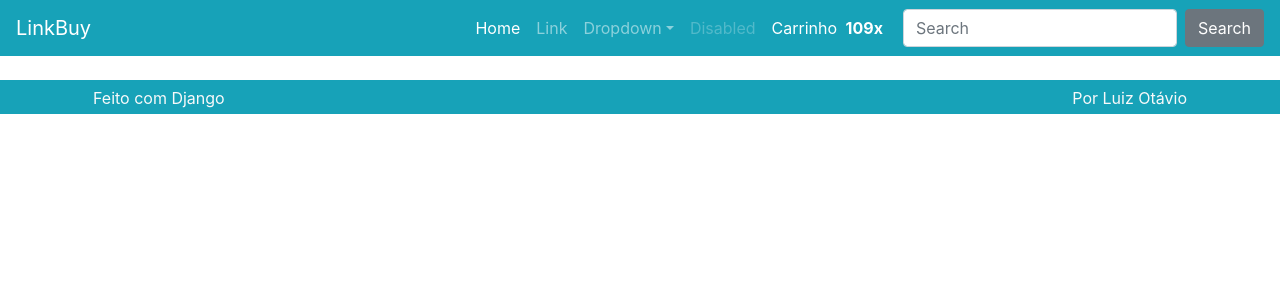
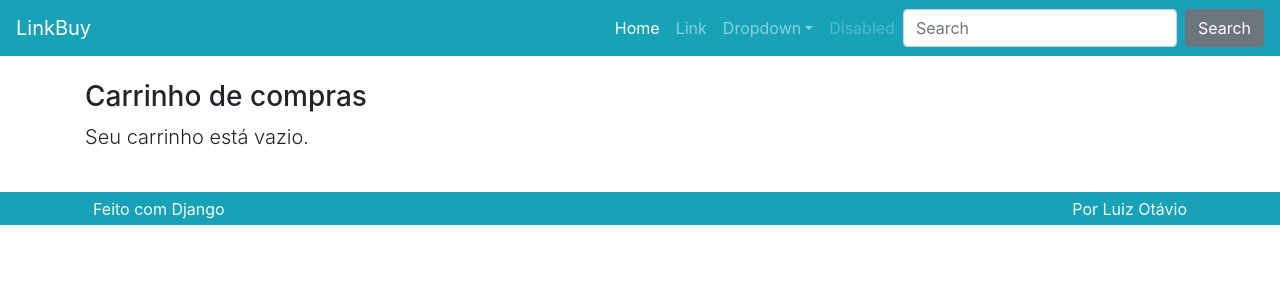
Before and after one commit to LinekerCalseverini/django_ecommerce, a Django app: page /carrinho/ in a window 1280 px wide. Shown: the top 300 px of the page. Run offline with Django 5.2, Linux system fonts and the light colour scheme; some libraries are stand-ins or nearby versions.

Commit message:
Projeto e-commerce: Renderizando o carrinho (Parte 1)

```diff
--- a/produto/templates/produto/carrinho.html
+++ b/produto/templates/produto/carrinho.html
@@ -1,8 +1,71 @@
 {% extends "base.html" %}
+{% load omfilters %}
 {% block conteudo %}
-    {% for item in itens %}
-        {% for vid, qty in request.session.carrinho.items %}
-            {% if item.id|stringformat:"s" == vid %}{{ qty }}{% endif %}
-        {% endfor %}
-    {% endfor %}
+    {% if request.session.carrinho %}
+        <div class="row mt-3">
+            <div class="col">
+                <h3>Carrinho de compras</h3>
+                <p class="lead">Os produtos, quantidades e preços que você escolheu.</p>
+                <div class="table-responsive">
+                    <table class="table">
+                        <thead>
+                            <tr>
+                                <th class="d-none d-lg-block">Imagem</th>
+                                <th>Produto</th>
+                                <th>V.</th>
+                                <th>Preço Unit.</th>
+                                <th>QTD.</th>
+                                <th>Total</th>
+                            </tr>
+                        </thead>
+                        <tbody>
+                            {% for id, item in request.session.carrinho.items %}
+                                <tr>
+                                    <td class="d-none d-lg-block">
+                                        <a href="{% url "produto:detalhe" item.slug %}?vid={{ id }}">
+                                            <img class="cart-img" src="{{ item.imagem }}">
+                                        </a>
+                                    </td>
+                                    <td>
+                                        <a href="{% url "produto:detalhe" item.slug %}?vid={{ id }}">{{ item.nome }}</a>
+                                        <a class="ml-3"
+                                           href="{% url "produto:removerdocarrinho" %}?vid={{ id }}">
+                                            <i class="fas fa-times-circle text-danger" aria-hidden="true"></i>
+                                        </a>
+                                    </td>
+                                    <td>{{ item.variacao }}</td>
+                                    <td>{{ item.preco|formata_preco }}</td>
+                                    <td>{{ item.quantidade }}x</td>
+                                    <td>{{ item.total|formata_preco }}</td>
+                                </tr>
+                            {% endfor %}
+                        </tbody>
+                    </table>
+                </div>
+            </div>
+        </div>
+        <div class="row mt-3">
+            <div class="col-lg">
+                <p class="lead">Total no carrinho</p>
+                <div class="table-responsive">
+                    <table class="table">
+                        <tr>
+                            <td class="font-weight-bold">Total</td>
+                            <td>{{ request.session.carrinho|total_carrinho|formata_preco }}</td>
+                        </tr>
+                    </table>
+                </div>
+            </div>
+            <div class="col-lg mt-auto">
+                <a class="btn btn-lg btn-block btn-primary" href="#">Finalizar a compra</a>
+            </div>
+        </div>
+    {% else %}
+        <div class="row mt-3">
+            <div class="col">
+                <h3>Carrinho de compras</h3>
+                <p class="lead">Seu carrinho está vazio.</p>
+            </div>
+        </div>
+    {% endif %}
 {% endblock conteudo %}
--- a/produto/templatetags/omfilters.py
+++ b/produto/templatetags/omfilters.py
@@ -1,5 +1,7 @@
 from django.template import Library
-from utils.utils import formata_preco
+from utils.utils import formata_preco, total_carrinho, qtd_carrinho
 
 register = Library()
 register.filter(formata_preco)
+register.filter(total_carrinho)
+register.filter(qtd_carrinho)
--- a/produto/views.py
+++ b/produto/views.py
@@ -1,6 +1,5 @@
 from typing import Any
-from django.db.models.query import QuerySet
-from django.shortcuts import redirect, reverse, get_object_or_404
+from django.shortcuts import render, redirect, reverse, get_object_or_404
 from django.views.generic.list import ListView
 from django.views.generic.detail import DetailView
 from django.views import View
@@ -62,7 +61,8 @@ class AdicionarAoCarrinho(View):
         variacao = get_object_or_404(Variacao, id=variacao_id)
         carrinho = self.request.session.get('carrinho', {})
 
-        quantidade = carrinho.get(variacao_id, 0)
+        dados_variacao = carrinho.get(variacao_id, {'quantidade': 0})
+        quantidade = dados_variacao.get('quantidade')
         quantidade += 1
         if variacao.estoque < quantidade:
             messages.error(
@@ -70,8 +70,21 @@ class AdicionarAoCarrinho(View):
                 'Estoque insuficiente.'
             )
             return redirect(http_referer)
-        carrinho[variacao_id] = quantidade
+        dados_variacao.update({
+            'quantidade': quantidade,
+            'preco': variacao.preco,
+            'total': quantidade * variacao.preco,
+            'imagem': variacao.produto.imagem.url,
+            'nome': variacao.produto.nome,
+            'variacao': variacao.nome,
+            'slug': variacao.produto.slug
+        })
 
+        if variacao.preco_promocional:
+            dados_variacao['preco'] = variacao.preco_promocional
+            dados_variacao['total'] = quantidade * variacao.preco_promocional
+
+        carrinho[variacao_id] = dados_variacao
         self.request.session['carrinho'] = carrinho
         self.request.session.save()
 
@@ -85,18 +98,36 @@ class AdicionarAoCarrinho(View):
 
 class RemoverDoCarrinho(View):
     def get(self, *args, **kwargs):
-        return HttpResponse('RemoverDoCarrinho')
+        http_referer = self.request.META.get(
+            'HTTP_REFERER',
+            reverse('produto:lista')
+        )
+        variacao_id = self.request.GET.get('vid')
+
+        if not variacao_id:
+            return redirect(http_referer)
+
+        carrinho = self.request.session.get('carrinho', {})
+        variacao_data = carrinho.get(variacao_id)
+
+        if not variacao_data:
+            return redirect(http_referer)
+
+        carrinho.pop(variacao_id, None)
+        self.request.session['carrinho'] = carrinho
+        self.request.session.save()
+        messages.success(
+            self.request,
+            f'Produto {variacao_data.get("nome")} removido do seu carrinho.'
+        )
+
+        return redirect(http_referer)
 
 
-class Carrinho(ListView):
-    template_name = 'produto/carrinho.html'
-    context_object_name = 'itens'
-
-    def get_queryset(self) -> QuerySet[Any]:
-        variacao_ids = self.request.session.get('carrinho', {}).keys()
-        query_set = Variacao.objects.filter(id__in=variacao_ids)
-
-        return query_set
+class Carrinho(View):
+    def get(self, *args, **kwargs):
+        return render(self.request, 'produto/carrinho.html',
+                      {'page_title': 'Carrinho - '})
 
 
 class Finalizar(View):
--- a/templates/parciais/_nav.html
+++ b/templates/parciais/_nav.html
@@ -1,3 +1,4 @@
+{% load omfilters %}
 <nav class="navbar navbar-dark bg-primary navbar-expand-lg">
     <a class="navbar-brand" href="{% url "produto:lista" %}">{{ site_title }}</a>
     <button class="navbar-toggler"
@@ -35,18 +36,20 @@
             <li class="nav-item">
                 <a class="nav-link disabled" href="#">Disabled</a>
             </li>
+            {% if request.session.carrinho %}
                 <li class="nav-item">
                     <a class="nav-link nav-cart-link active"
                        href="{% url "produto:carrinho" %}">
                         <span class="nav-cart-text mr-1">Carrinho</span>
                         <span class="nav-cart-count mr-1">
-                        <strong>109x</strong>
+                            <strong>{{ request.session.carrinho|qtd_carrinho }}x</strong>
                         </span>
                         <span class="nav-cart-icon mr-2">
                             <i class="fas fa-shopping-cart"></i>
                         </span>
                     </a>
                 </li>
+            {% endif %}
         </ul>
         <form class="form-inline my-2 my-lg-0">
             <input class="form-control mr-sm-2"
```
Also changed, not shown: produto/templates/produto/detalhe.html (+15 -8 lines), templates/static/assets/custom/js/scripts.js (+31 -14 lines), utils/utils.py (+12 -0 lines). Lines whose indentation alone changed are shown as unchanged.
